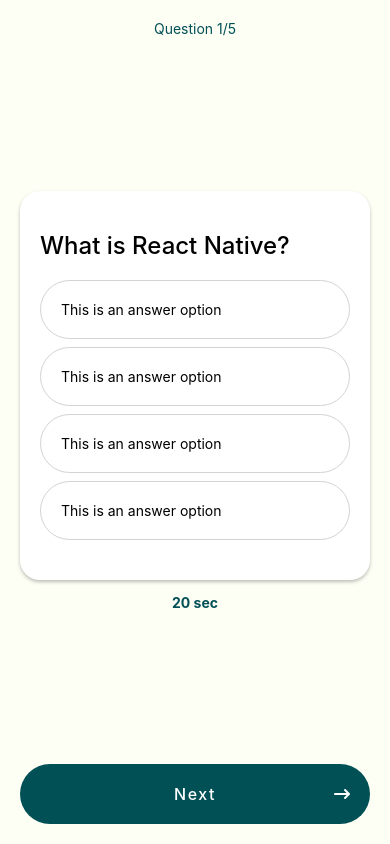
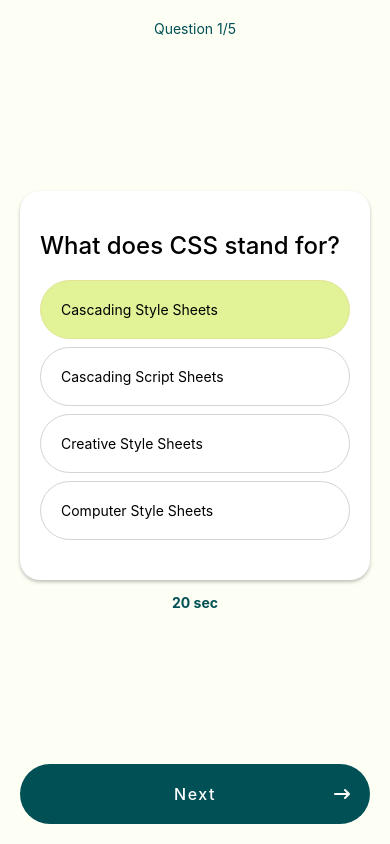
Before and after one commit to seanchen0123/react-native-mastery, a React Native app in the folder expo-quiz/: screen / in a window 390 px wide. Built offline with nearby package versions, Linux system fonts and the light colour scheme.

Commit message:
finished QuestionCard UI

```diff
--- a/expo-quiz/src/app/QuizScreen.tsx
+++ b/expo-quiz/src/app/QuizScreen.tsx
@@ -1,6 +1,10 @@
 import { StyleSheet, View, Text, SafeAreaView, Pressable } from 'react-native'
 import QuestionCard from '../components/QuestionCard'
-import {  FontAwesome6 } from '@expo/vector-icons'
+import { FontAwesome6 } from '@expo/vector-icons'
+import questions from '../questions'
+import Card from '../components/Card'
+
+const question = questions[0]
 
 export default function QuizScreen() {
   return (
@@ -9,13 +13,28 @@
         <View>
           <Text style={styles.title}>Question 1/5</Text>
         </View>
-        <View>
-        <QuestionCard />
-        <Text style={styles.time}>20 sec</Text>
-        </View>
-        <Pressable style={styles.button} onPress={() => alert('Button Pressed')}>
+        {question ? (
+          <View>
+            <QuestionCard question={question} />
+            <Text style={styles.time}>20 sec</Text>
+          </View>
+        ) : (
+          <Card title="Well done">
+            <Text>Correct answers: 3/5</Text>
+            <Text>Best score: 10</Text>
+          </Card>
+        )}
+        <Pressable
+          style={styles.button}
+          onPress={() => alert('Button Pressed')}
+        >
           <Text style={styles.buttonText}>Next</Text>
-          <FontAwesome6 name="arrow-right-long" size={16} color="white" style={styles.buttonIcon} />
+          <FontAwesome6
+            name="arrow-right-long"
+            size={16}
+            color="white"
+            style={styles.buttonIcon}
+          />
         </Pressable>
       </View>
     </SafeAreaView>
@@ -25,7 +44,7 @@
 const styles = StyleSheet.create({
   page: {
     flex: 1,
-    backgroundColor: '#fdfef4',
+    backgroundColor: '#fdfef4'
   },
   container: {
     flex: 1,
@@ -34,7 +53,7 @@
   },
   title: {
     textAlign: 'center',
-    color: '#005055',
+    color: '#005055'
   },
   time: {
     textAlign: 'center',
--- a/expo-quiz/src/components/AnswerOption.tsx
+++ b/expo-quiz/src/components/AnswerOption.tsx
@@ -1,18 +1,39 @@
-import { StyleSheet, View, Text } from "react-native";
+import { StyleSheet, View, Text, Pressable } from 'react-native'
 
-export default function AnswerOption() {
+export default function AnswerOption({
+  option,
+  isSelected,
+  onPress
+}: {
+  option: string
+  isSelected?: boolean
+  onPress: (option: string) => void
+}) {
   return (
-    <View style={styles.container}>
-      <Text>This is an answer option</Text>
-    </View>
+    <Pressable
+      onPress={() => onPress(option)}
+      style={[
+        styles.container,
+        isSelected
+          ? {
+              backgroundColor: '#e1f396',
+              borderColor: '#e2e496'
+            }
+          : {
+              backgroundColor: '#fff',
+              borderColor: 'lightgray'
+            }
+      ]}
+    >
+      <Text>{option}</Text>
+    </Pressable>
   )
 }
 
 const styles = StyleSheet.create({
   container: {
     borderWidth: 1,
-    borderColor: 'lightgray',
     padding: 20,
-    borderRadius: 100,
+    borderRadius: 100
   }
 })
--- /dev/null
+++ b/expo-quiz/src/components/Card.tsx
@@ -0,0 +1,38 @@
+import { PropsWithChildren, ReactNode } from 'react'
+import { View, Text, StyleSheet } from 'react-native'
+
+type Card = {
+  title: string
+}
+
+export default function Card({ title, children }: PropsWithChildren<Card>) {
+  return (
+    <View style={styles.questionCard}>
+      <Text style={styles.question}>{title}</Text>
+      {children}
+    </View>
+  )
+}
+
+const styles = StyleSheet.create({
+  questionCard: {
+    backgroundColor: 'white',
+    padding: 20,
+    paddingVertical: 40,
+    borderRadius: 20,
+    gap: 20,
+    // shadows
+    shadowColor: '#000',
+    shadowOffset: {
+      width: 0,
+      height: 2
+    },
+    shadowOpacity: 0.25,
+    shadowRadius: 3.84,
+    elevation: 5
+  },
+  question: {
+    fontSize: 24,
+    fontWeight: '500'
+  }
+})
--- a/expo-quiz/src/components/QuestionCard.tsx
+++ b/expo-quiz/src/components/QuestionCard.tsx
@@ -1,39 +1,24 @@
-import { View, Text, StyleSheet } from 'react-native'
+import { View } from 'react-native'
 import AnswerOption from './AnswerOption'
+import { Question } from '../types'
+import { useState } from 'react'
+import Card from './Card'
 
-export default function QuestionCard() {
+type Props = {
+  question: Question
+}
+
+export default function QuestionCard({question}: Props) {
+
+  const [selectedOption, setSelectedOption] = useState(question.options[0])
+
   return (
-    <View style={styles.questionCard}>
-      <Text style={styles.question}>What is React Native?</Text>
+    <Card title={question.title}>
       <View style={{gap: 8}}>
-        <AnswerOption />
-        <AnswerOption />
-        <AnswerOption />
-        <AnswerOption />
+        {question.options.map((item, index) => (
+          <AnswerOption option={item} key={index} isSelected={selectedOption === item} onPress={setSelectedOption}  />
+        ))}
       </View>
-    </View>
+    </Card>
   )
 }
-
-const styles = StyleSheet.create({
-  questionCard: {
-    backgroundColor: 'white',
-    padding: 20,
-    paddingVertical: 40,
-    borderRadius: 20,
-    gap: 20,
-    // shadows
-    shadowColor: '#000',
-    shadowOffset: {
-      width: 0,
-      height: 2
-    },
-    shadowOpacity: 0.25,
-    shadowRadius: 3.84,
-    elevation: 5
-  },
-  question: {
-    fontSize: 24,
-    fontWeight: '500'
-  }
-})
--- /dev/null
+++ b/expo-quiz/src/questions.ts
@@ -0,0 +1,37 @@
+export default [
+  {
+    title: 'What does CSS stand for?',
+    options: [
+      'Cascading Style Sheets',
+      'Cascading Script Sheets',
+      'Creative Style Sheets',
+      'Computer Style Sheets'
+    ],
+    correctAnswer: 'Cascading Style Sheets'
+  },
+  {
+    title: 'Which method is used to add an element in the DOM?',
+    options: ['appendChild()', 'addChild()', 'insert()', 'createElement()'],
+    correctAnswer: 'appendChild()'
+  },
+  {
+    title: "What does 'async' keyword do in JavaScript?",
+    options: [
+      'Makes a function return a promise',
+      'Delays function execution',
+      'Runs code in sequence',
+      'Defines a synchronous function'
+    ],
+    correctAnswer: 'Makes a function return a promise'
+  },
+  {
+    title: 'Which of the following is used for routing in React?',
+    options: ['React Router', 'React Redux', 'React Query', 'React Context'],
+    correctAnswer: 'React Router'
+  },
+  {
+    title: 'Which CSS property is used to change text color?',
+    options: ['color', 'font-color', 'text-color', 'text-style'],
+    correctAnswer: 'color'
+  }
+]
--- /dev/null
+++ b/expo-quiz/src/types.ts
@@ -0,0 +1,5 @@
+export type Question =  {
+  title: string
+  options: string[]
+  correctAnswer: string
+}
```
